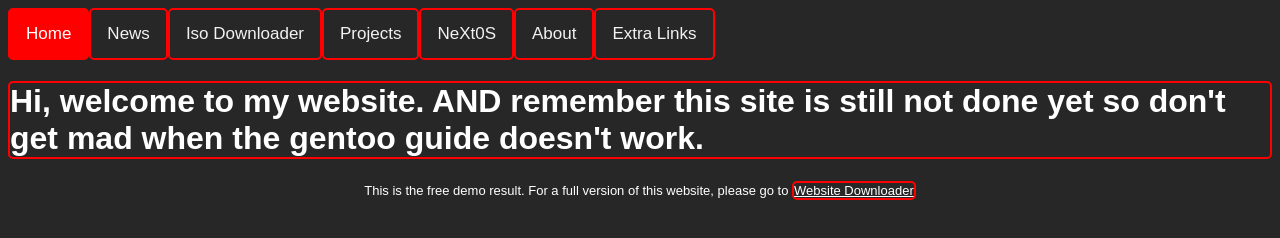
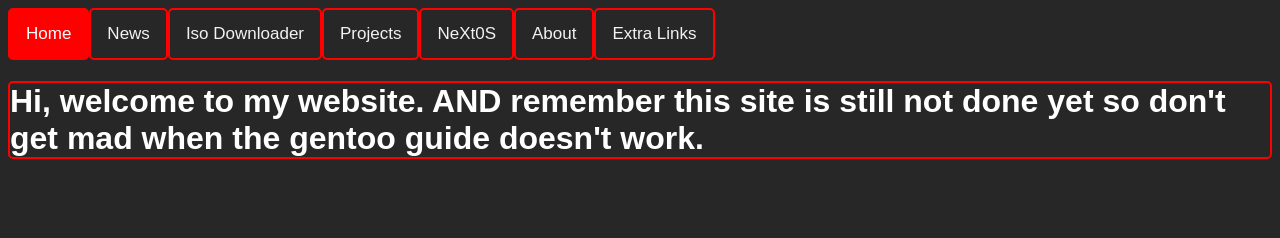
Before and after one commit to 0NeXt/Main, a plain HTML site: page index.html in a window 1280 px wide. Drawn offline with Linux system fonts and the light colour scheme.

Commit message:
Update index.html

```diff
--- a/index.html
+++ b/index.html
@@ -1,14 +1,14 @@
 <!DOCTYPE html>
 <html>
-<head>
-<meta http-equiv="Content-Type" content="text/html; charset=UTF-8"/>
+ <head>
+ <meta http-equiv="Content-Type" content="text/html; charset=UTF-8"/>
   <title>Home</title>
   <meta name="viewport" content="width=device-width, initial-scale=1">
   <link rel="stylesheet" href="style.css">
   <link rel="stylesheet" href="ajax/libs/font-awesome/4.7.0/css/font-awesome.min.css">
 	<link rel="icon" href="favicon.png" sizes="96x96">
-</head>
-<body>
+ </head>
+ <body>
   <div class="topnav" id="myTopnav">
     <a href="index.html" class="active">Home</a>
     <a href="news.html">News</a>
@@ -23,6 +23,6 @@
   </div>
   <script src="script.js"></script>
  <h1>Hi, welcome to my website. AND remember this site is still not done yet so don't get mad when the gentoo guide doesn't work.</h1>
-<center><font size="2">This is the free demo result. For a full version of this website, please go to  <a href="https://www6.waybackmachinedownloader.com/website-downloader-online/scrape-all-files/">Website Downloader</a></font></center></body>
+</body>
 </html>
 <!-- Hey, just wanted to say (if some one is reading this) thank you for ether trying out ether my future or now OS or my ISO Downloader, again thanks -Layne. -->
```
